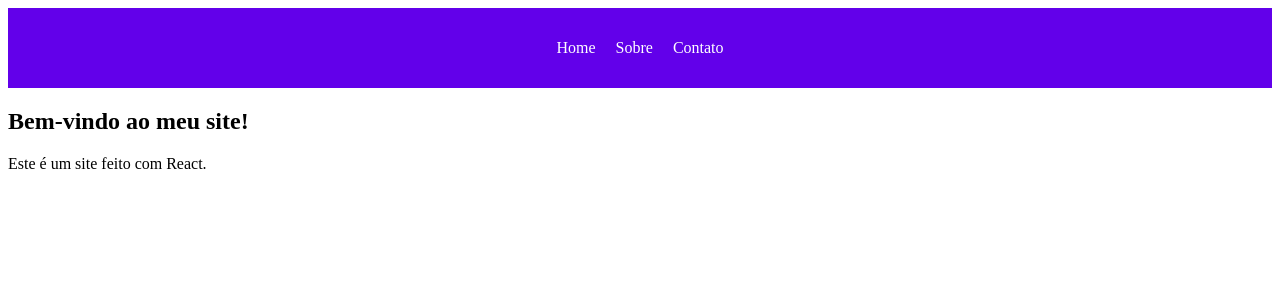
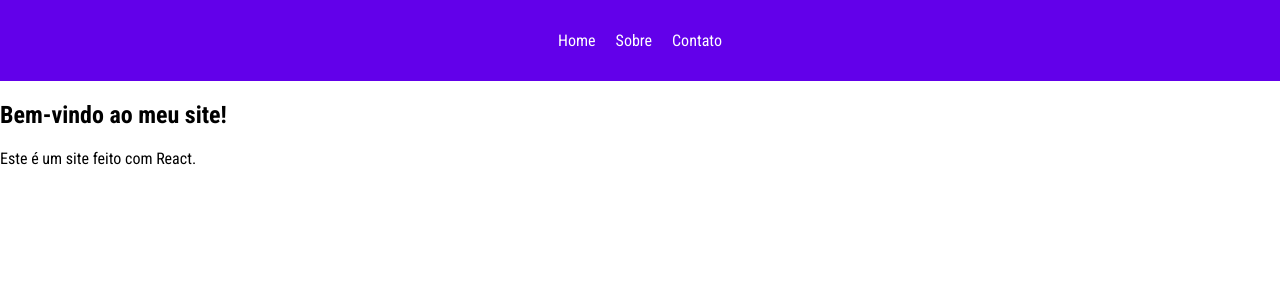
Before and after one commit to BlackStarSt/SoUmPresentinho, a React (Create React App) app: page / in a window 1280 px wide. Shown: the top 300 px of the page. Built offline with nearby package versions, Linux system fonts and the light colour scheme.

Commit message:
Adicionado foonte do projeto

```diff
--- /dev/null
+++ b/public/index.css
@@ -0,0 +1,6 @@
+@import url('https://fonts.googleapis.com/css2?family=Roboto+Condensed:wght@400;700&display=swap'); /*Fonte: Roboto Condensad*/
+
+body {
+    margin: 0;
+    font-family: 'Roboto Condensed', sans-serif;
+}
--- a/public/index.html
+++ b/public/index.html
@@ -3,7 +3,8 @@
   <head>
     <meta charset="UTF-8" />
     <meta name="viewport" content="width=device-width, initial-scale=1.0" />
-    <title>React App</title>
+    <link rel="stylesheet" href="index.css">
+    <title>Home</title>
   </head>
   <body>
     <!-- O React irá injetar o conteúdo aqui -->
```
